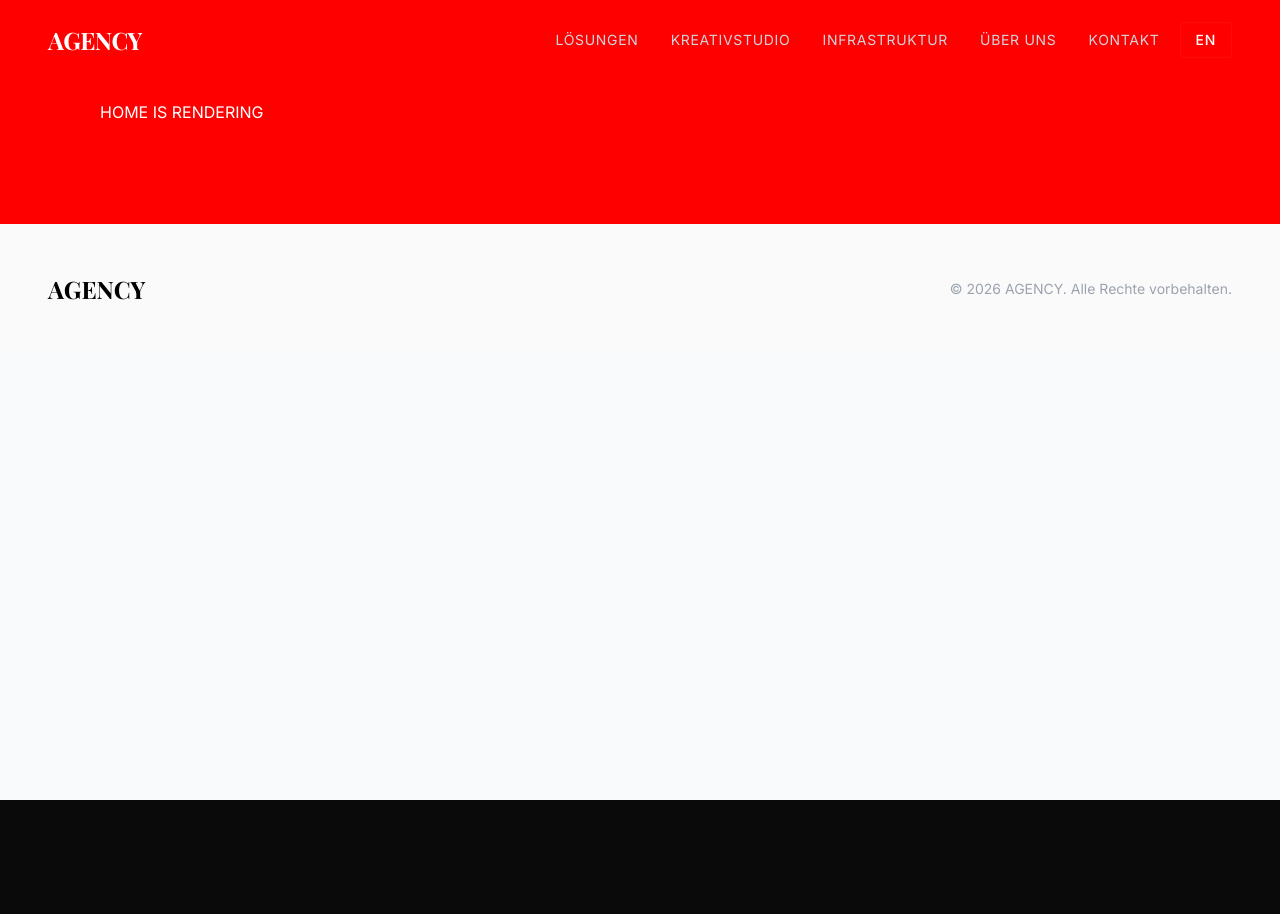
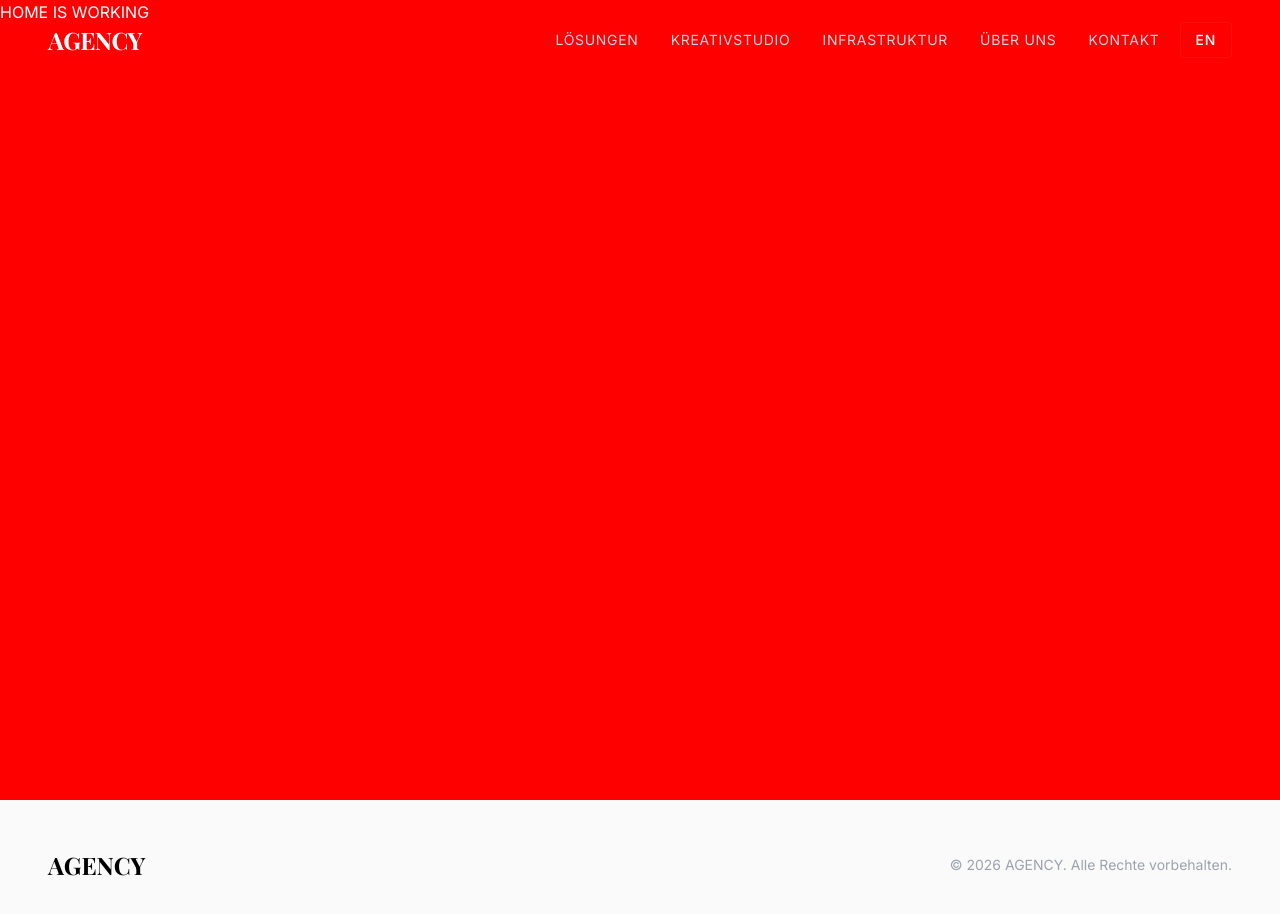
Before and after one commit to NajibullahA/InnoWare-it.de, a React (Vite) app: page / in a window 1280 px wide. Shown: the top 914 px of the page. Before the commit the page ends 800 px from the top, so only its background shows below. Built offline with nearby package versions, Linux system fonts and the light colour scheme; the HTML template or start-up script is replaced by a standard one.

Commit message:
Fix routing: use Layout route)

```diff
--- a/src/App.jsx
+++ b/src/App.jsx
@@ -1,5 +1,5 @@
 import React from 'react';
-import { BrowserRouter as Router, Routes, Route } from 'react-router-dom';
+import { HashRouter as Router, Routes, Route } from 'react-router-dom';
 import { LanguageProvider } from './contexts/LanguageContext';
 import Layout from './components/Layout';
 import Home from './pages/Home';
--- a/src/pages/Home.jsx
+++ b/src/pages/Home.jsx
@@ -2,8 +2,8 @@ import React from 'react';
 
 const Home = () => {
   return (
-    <div style={{ padding: '100px', background: 'red', color: 'white' }}>
-      <h1>HOME IS RENDERING</h1>
+    <div style={{ height: '100vh', background: 'red', color: 'white' }}>
+      <h1>HOME IS WORKING</h1>
     </div>
   );
 };
```
